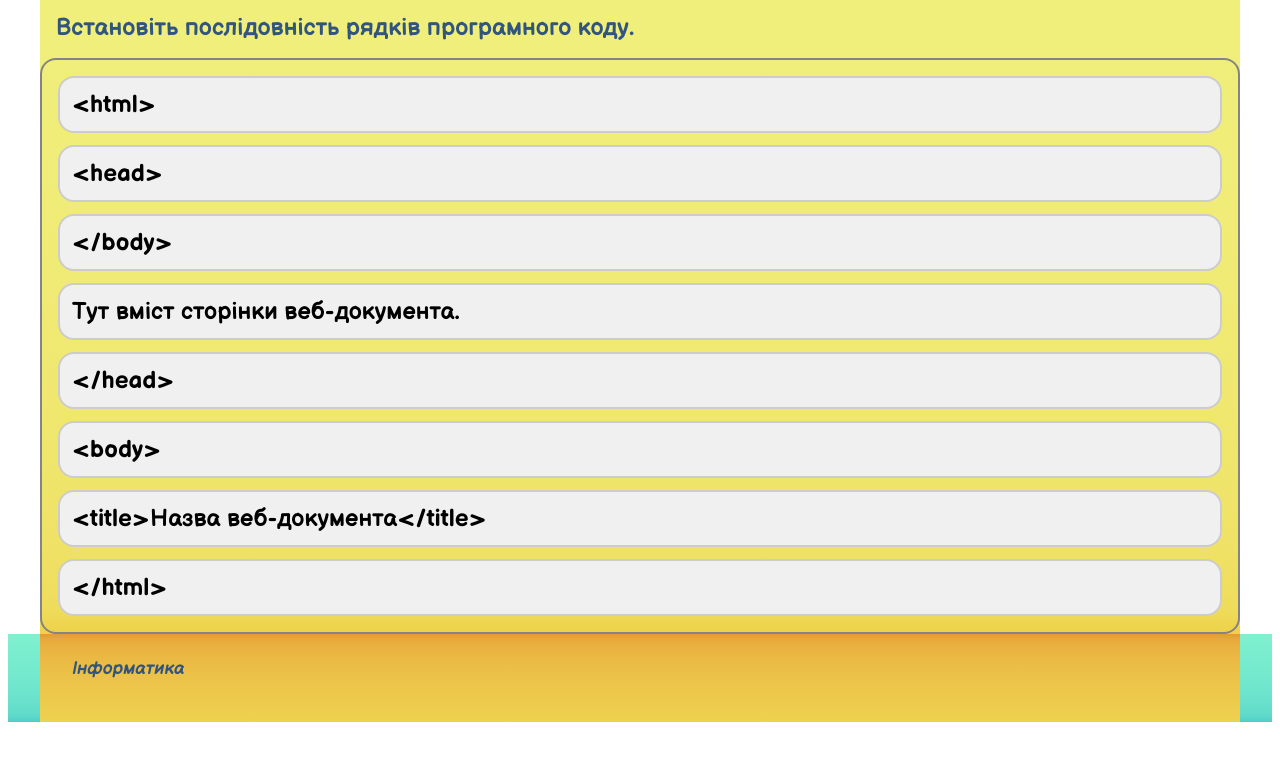
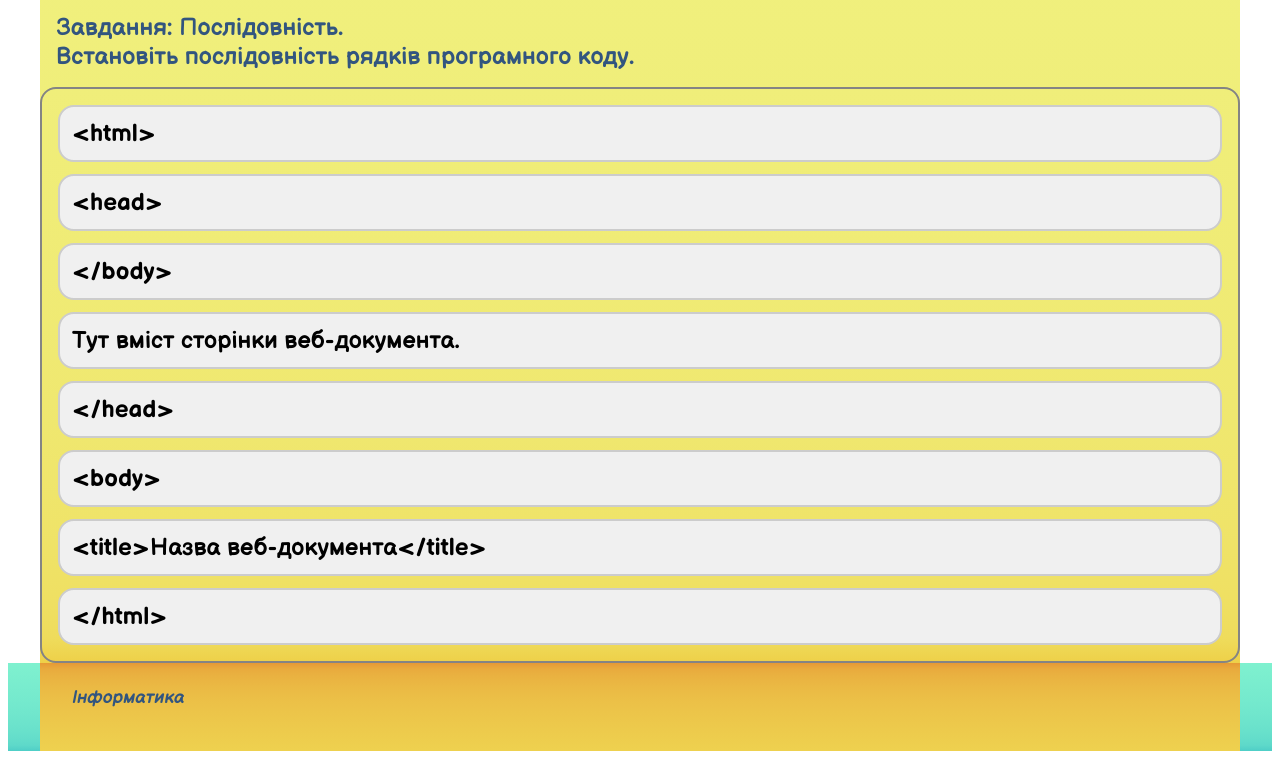
Before and after one commit to bestga84/exercise, a plain HTML site: page html-class10-tema4/class10-tema4-task3-order.html in a window 1280 px wide. Shown: the part 187-946 px from the top of the page. Before the commit the page ends 917 px from the top, so only its background shows below. Drawn offline with Linux system fonts and the light colour scheme; a web font is replaced by a local one.

Commit message:
Update html files

```diff
--- a/html-class10-tema4/class10-tema4-task3-order.html
+++ b/html-class10-tema4/class10-tema4-task3-order.html
@@ -21,7 +21,7 @@
     <main>
         <section class="container section-background move-4">
             <h1 class="main-title pacifico-regular">№ 3. "Структура веб-документа"</h1>
-            <p class="paragraph balsamiq-sans-bold">Встановіть послідовність рядків програмного коду.</p>
+            <p class="paragraph balsamiq-sans-bold">Завдання: Послідовність.<br>Встановіть послідовність рядків програмного коду.</p>
 
               <!-- Родительский контейнер для наших блоков -->
             <div id="shuffle-container"></div>
```
Also changed, not shown: html-class10-tema4/class10-tema4-task1-right-wrong.html (+1 -0 lines), html-class10-tema4/class10-tema4-task2-para.html (+1 -1 lines).
